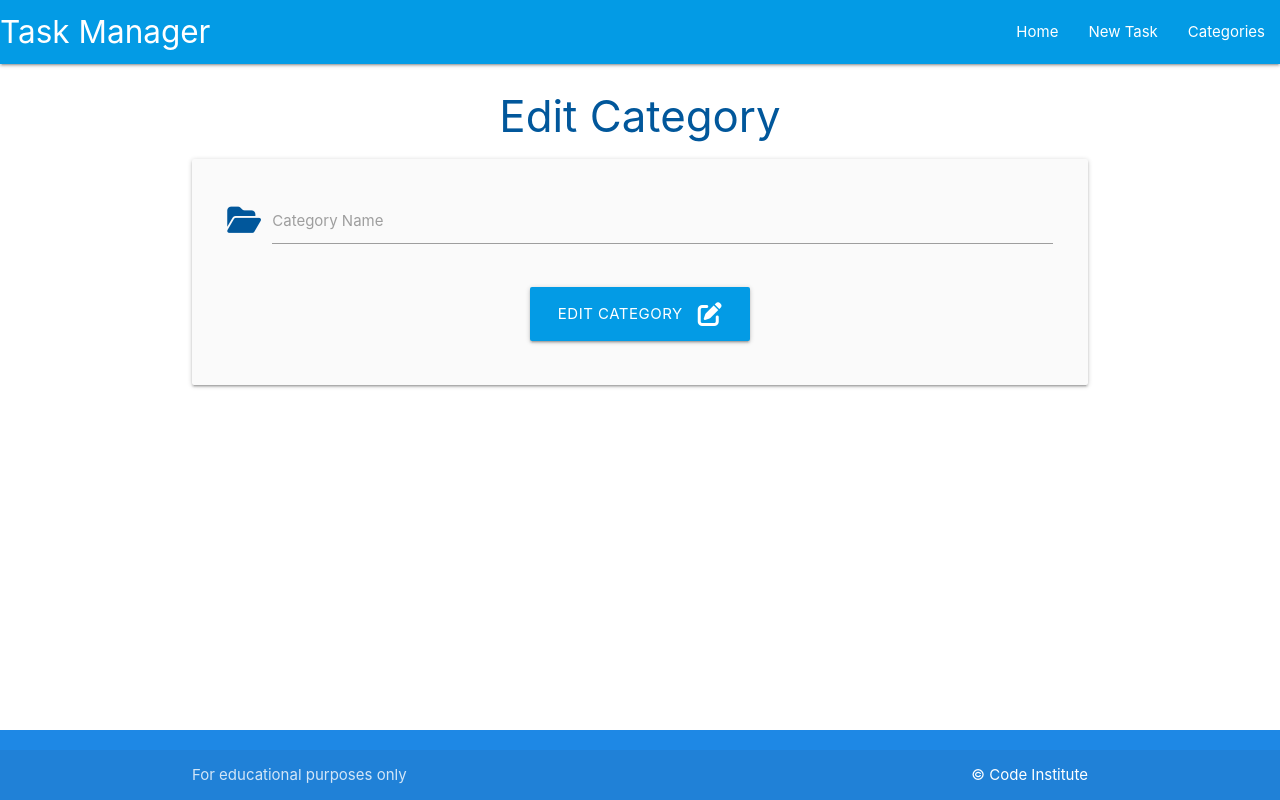
After one commit to hysinh/flask-sqlalchemy-task-manager, a Flask app: template taskmanager/templates/edit_category.html in a window 1280 px wide. The commit adds this page. Run offline with Flask 2, Linux system fonts and the light colour scheme; the template is opened without the code that fills it, so the values that code supplies are empty; parts of the project's set-up code (start-up, migrations or seed data) failed here and were passed over.

Commit message:
Adds update categories functionality

```diff
--- a/taskmanager/routes.py
+++ b/taskmanager/routes.py
@@ -22,3 +22,8 @@ def add_category():
         db.session.commit()
         return redirect(url_for("categories"))
     return render_template("add_category.html")
+
+
+@app.route("/edit_category/<int:category_id", methods=["GET", "POST"])
+def edit_category():
+    return render_template("edit_category.html")
--- a/taskmanager/templates/categories.html
+++ b/taskmanager/templates/categories.html
@@ -19,7 +19,7 @@
           <span class="card-title">{{ category.category_name }}</span> <!-- if wanted to display primary key, use category.id instead -->
         </div>
         <div class="card-action">
-          <a href="#" class="btn green accent-4">Edit</a>
+          <a href="{{ url for('edit_category', category_id=category.id)}}" class="btn green accent-4">Edit</a>
           <a href="#" class="btn red">Delete</a>
         </div>
       </div>
--- /dev/null
+++ b/taskmanager/templates/edit_category.html
@@ -0,0 +1,27 @@
+{% extends "base.html" %}
+{% block content %}
+
+<h3 class="light-blue-text text-darken-4 center-align">Edit Category</h3>
+
+<div class="row card-panel grey lighten-5">
+    <form class="col s12" method="POST" action="{{ url_for('edit_category') }}">
+        <!-- category_name -->
+        <div class="row">
+            <div class="input-field col s12">
+                <i class="fas fa-folder-open prefix light-blue-text text-darken-4"></i>
+            <input id="category_name" name="category_name" minlength="3" maxlength="25" type="text" class="validate">
+            <label for="category_name">Category Name</label>
+            </div>
+        </div>
+        <!-- submit button -->
+        <div class="row">
+            <div class="col s12 center-align">
+                <button type="submit" class="btn-large light-blue darken-1">
+                    Edit Category <i class="fas fa-edit right"></i>
+                </button>
+            </div>
+        </div>
+    </form>
+  </div>
+
+{% endblock %}
```
